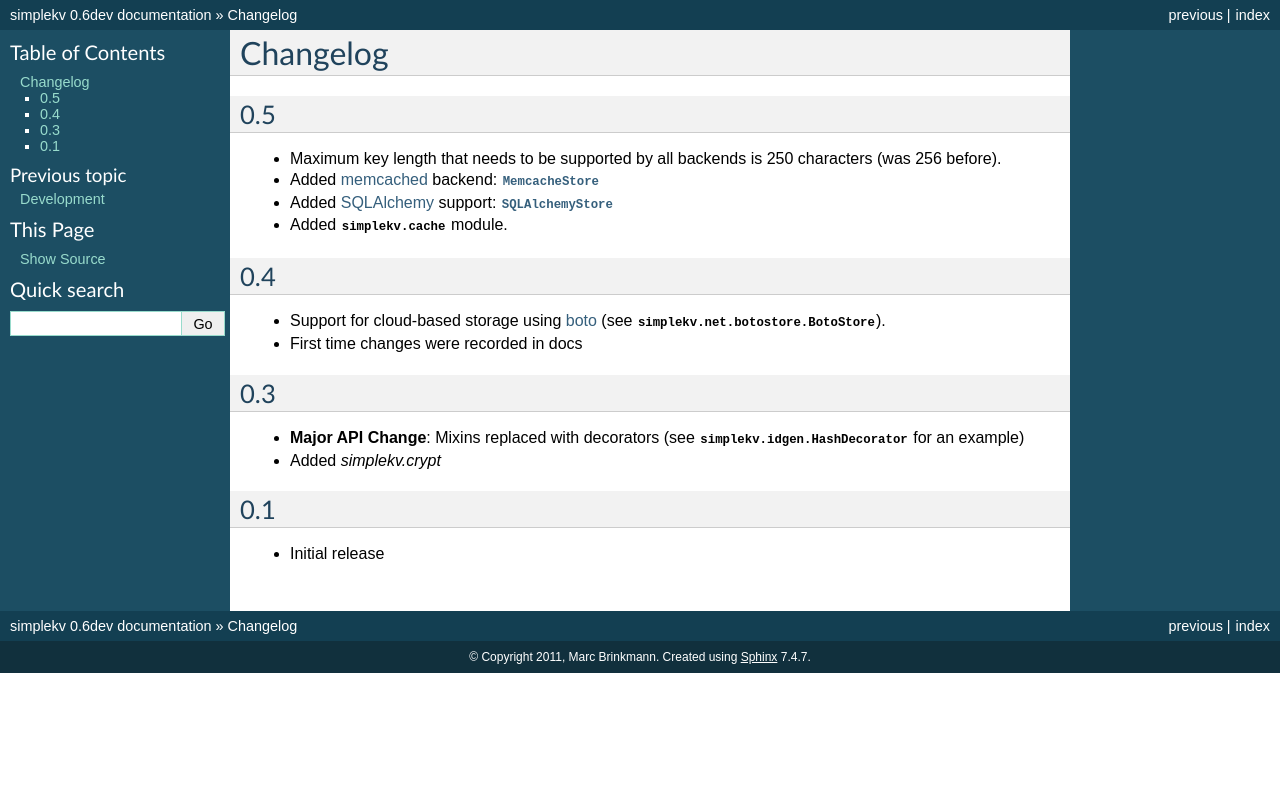
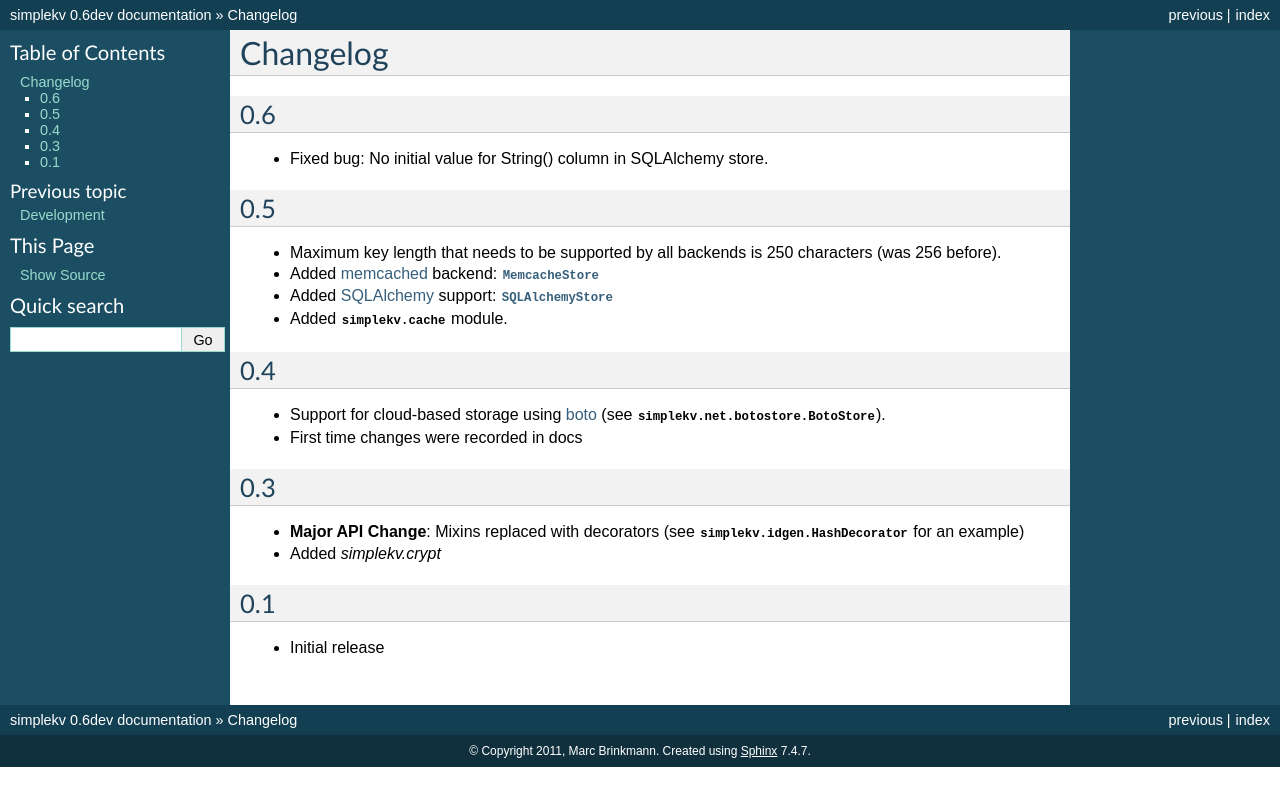
Before and after one commit to mbr/simplekv, a Sphinx documentation site: the page built from docs/changes.rst, in a window 1280 px wide. Shown: the top 806 px of the page. Built offline with Sphinx 7.4.7, drawn with Linux system fonts in a browser that asks for light colours.

Commit message:
Added fix to changelog.

```diff
--- a/docs/changes.rst
+++ b/docs/changes.rst
@@ -1,5 +1,8 @@
 Changelog
 *********
+0.6
+===
+* Fixed bug: No initial value for String() column in SQLAlchemy store.
 
 0.5
 ===
```
